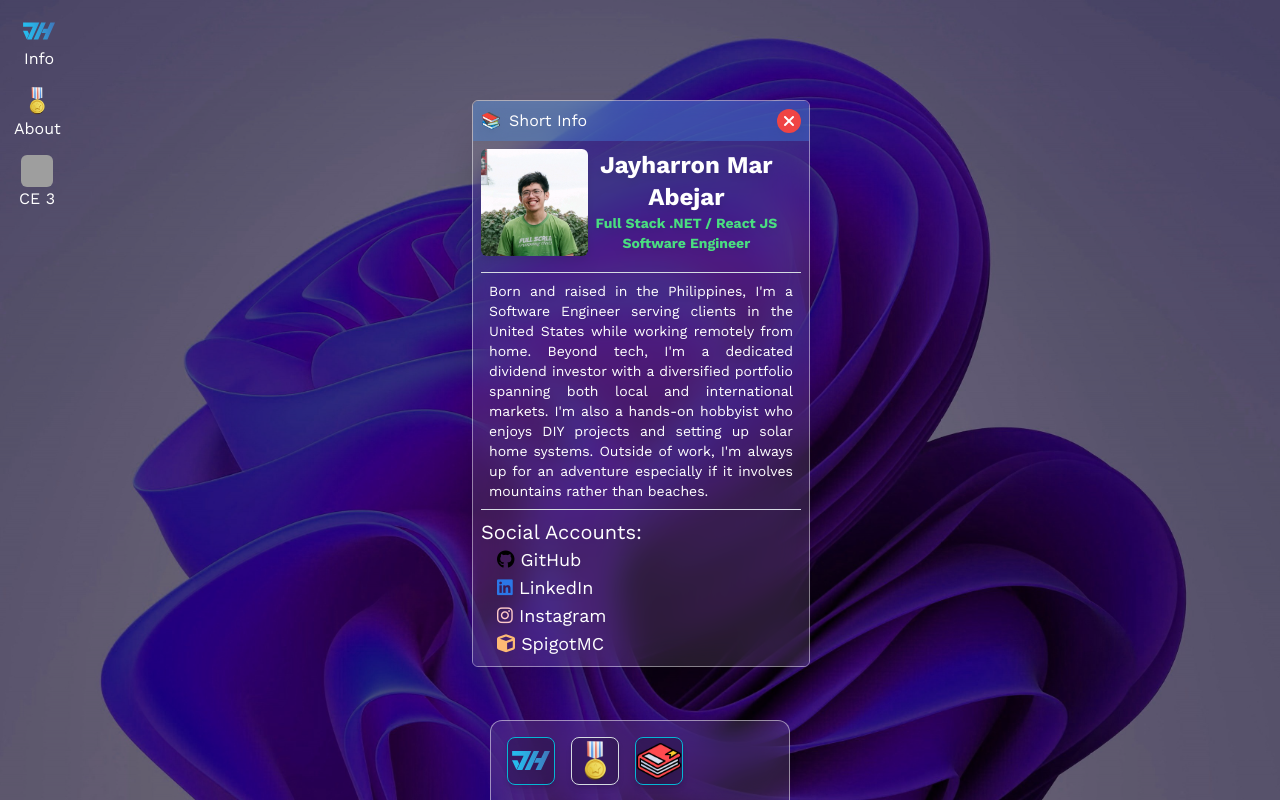
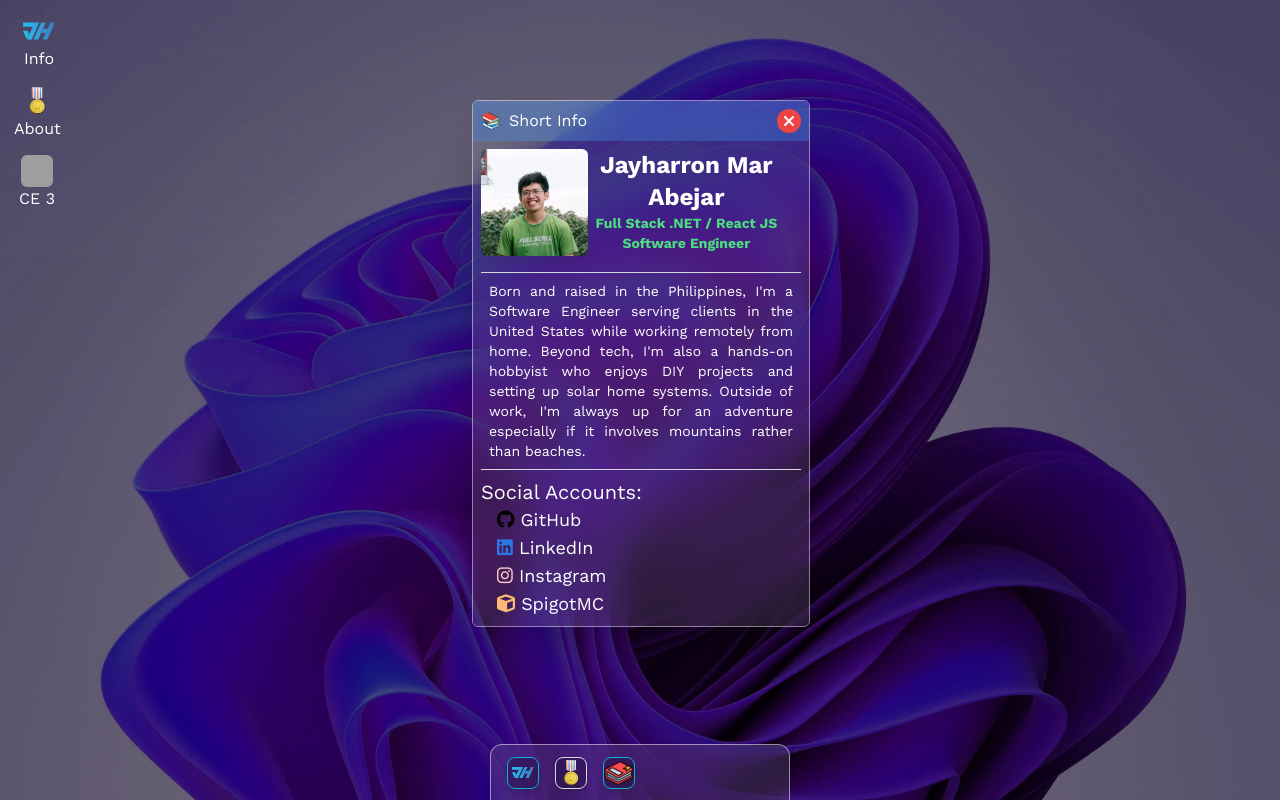
Before and after one commit to jaymar921/jayharron-portfolio, a React (Vite) app: page / in a window 1280 px wide. Both pictures are taken after a click on the button "Start Window". Built offline with nearby package versions, Linux system fonts and the light colour scheme; grey boxes are pictures that could not be loaded.

Commit message:
UI Adjustments

```diff
--- a/src/components/v2_components/Taskbar.jsx
+++ b/src/components/v2_components/Taskbar.jsx
@@ -16,23 +16,23 @@ function Taskbar({
 }) {
   return (
     <div className={className}>
-      <div className="z-[99999999] h-20 w-[300px] bg-white bg-opacity-10 backdrop-blur-lg rounded-t-xl drop-shadow-lg border-[1px] border-[rgba(255,255,255,0.5)] border-b-0">
-        <div className="grid grid-cols-6 gap-16 px-4 h-[100%]">
+      <div className="z-[99999999] h-14 w-[300px] bg-white bg-opacity-10 backdrop-blur-lg rounded-t-xl drop-shadow-lg border-[1px] border-[rgba(255,255,255,0.5)] border-b-0">
+        <div className="grid grid-cols-8 gap-12 px-4 h-[100%]">
           <div
             onClick={personalInfoClicked}
-            className="h-12 w-12 cursor-pointer bg-[rgba(0,0,0,0.2)] my-auto flex items-center justify-center flex-bold shadow-md border-[1px] p-1 rounded-lg border-cyan-500"
+            className="h-8 w-8 cursor-pointer bg-[rgba(0,0,0,0.2)] my-auto flex items-center justify-center flex-bold shadow-md border-[1px] p-1 rounded-lg border-cyan-500"
           >
             <img src={jhlogo} />
           </div>
           <div
             onClick={aboutInfoClicked}
-            className="h-12 w-12 cursor-pointer bg-[rgba(0,0,0,0.2)] my-auto flex items-center justify-center flex-bold shadow-md border-[1px] rounded-lg"
+            className="h-8 w-8 cursor-pointer bg-[rgba(0,0,0,0.2)] my-auto flex items-center justify-center flex-bold shadow-md border-[1px] rounded-lg"
           >
             <img src={medalIcon} />
           </div>
           <div
             onClick={projectInfoClicked}
-            className="h-12 w-12 cursor-pointer bg-[rgba(0,0,0,0.2)] my-auto flex items-center justify-center flex-bold shadow-md border-[1px] rounded-lg border-cyan-500"
+            className="h-8 w-8 cursor-pointer bg-[rgba(0,0,0,0.2)] my-auto flex items-center justify-center flex-bold shadow-md border-[1px] rounded-lg border-cyan-500"
           >
             <img src={projectIcon} />
           </div>
--- a/src/components/v2_components/windows/SocialInfoWindow.jsx
+++ b/src/components/v2_components/windows/SocialInfoWindow.jsx
@@ -25,11 +25,9 @@ function SocialInfoWindow() {
         <p className="px-2 text-sm text-justify">
           Born and raised in the Philippines, I'm a Software Engineer serving
           clients in the United States while working remotely from home. Beyond
-          tech, I'm a dedicated dividend investor with a diversified portfolio
-          spanning both local and international markets. I'm also a hands-on
-          hobbyist who enjoys DIY projects and setting up solar home systems.
-          Outside of work, I'm always up for an adventure especially if it
-          involves mountains rather than beaches.
+          tech, I'm also a hands-on hobbyist who enjoys DIY projects and setting
+          up solar home systems. Outside of work, I'm always up for an adventure
+          especially if it involves mountains rather than beaches.
         </p>
         <hr className="mt-2 mb-2" />
         <h2 className="text-white text-xl">Social Accounts:</h2>
```
